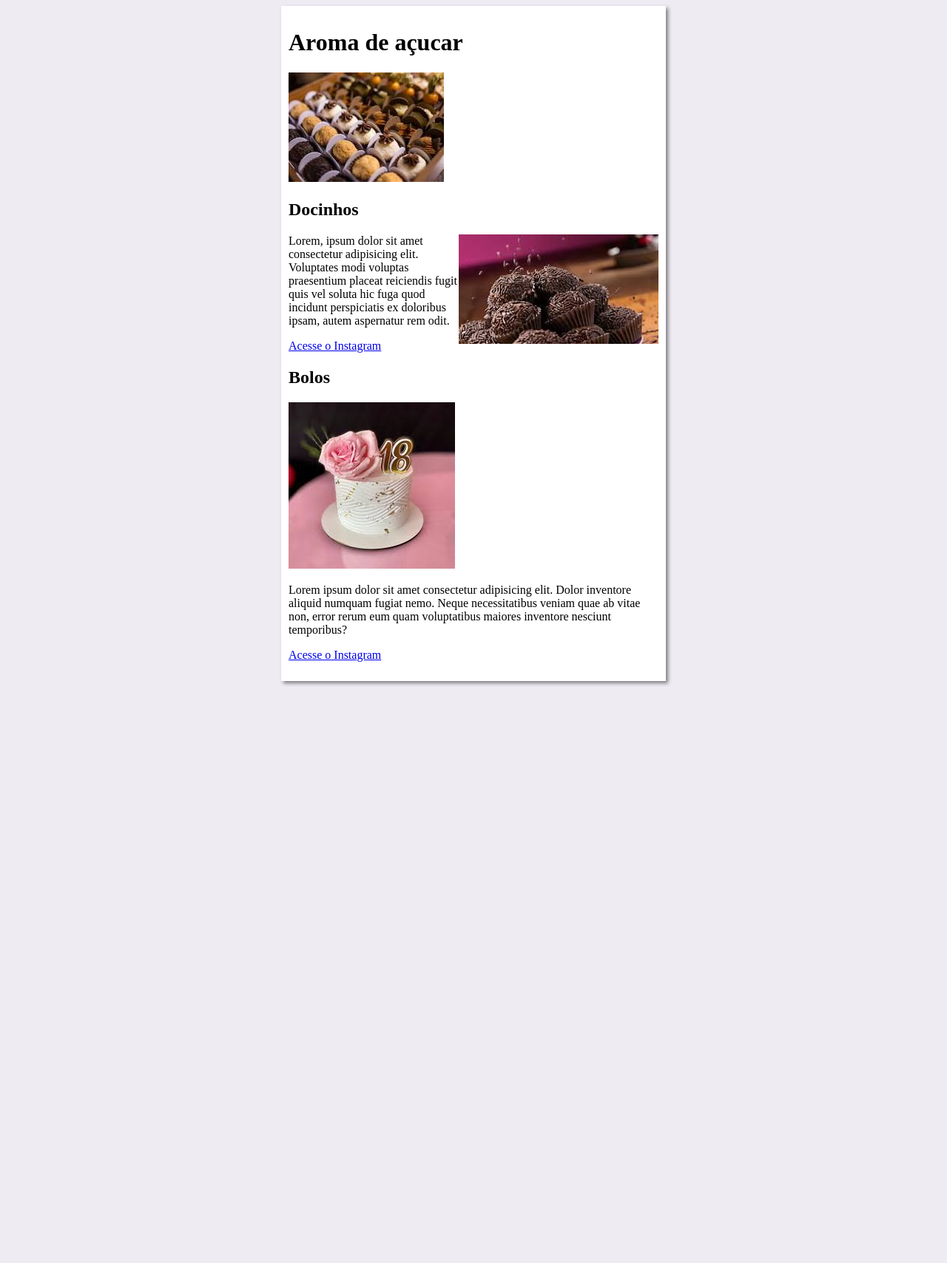
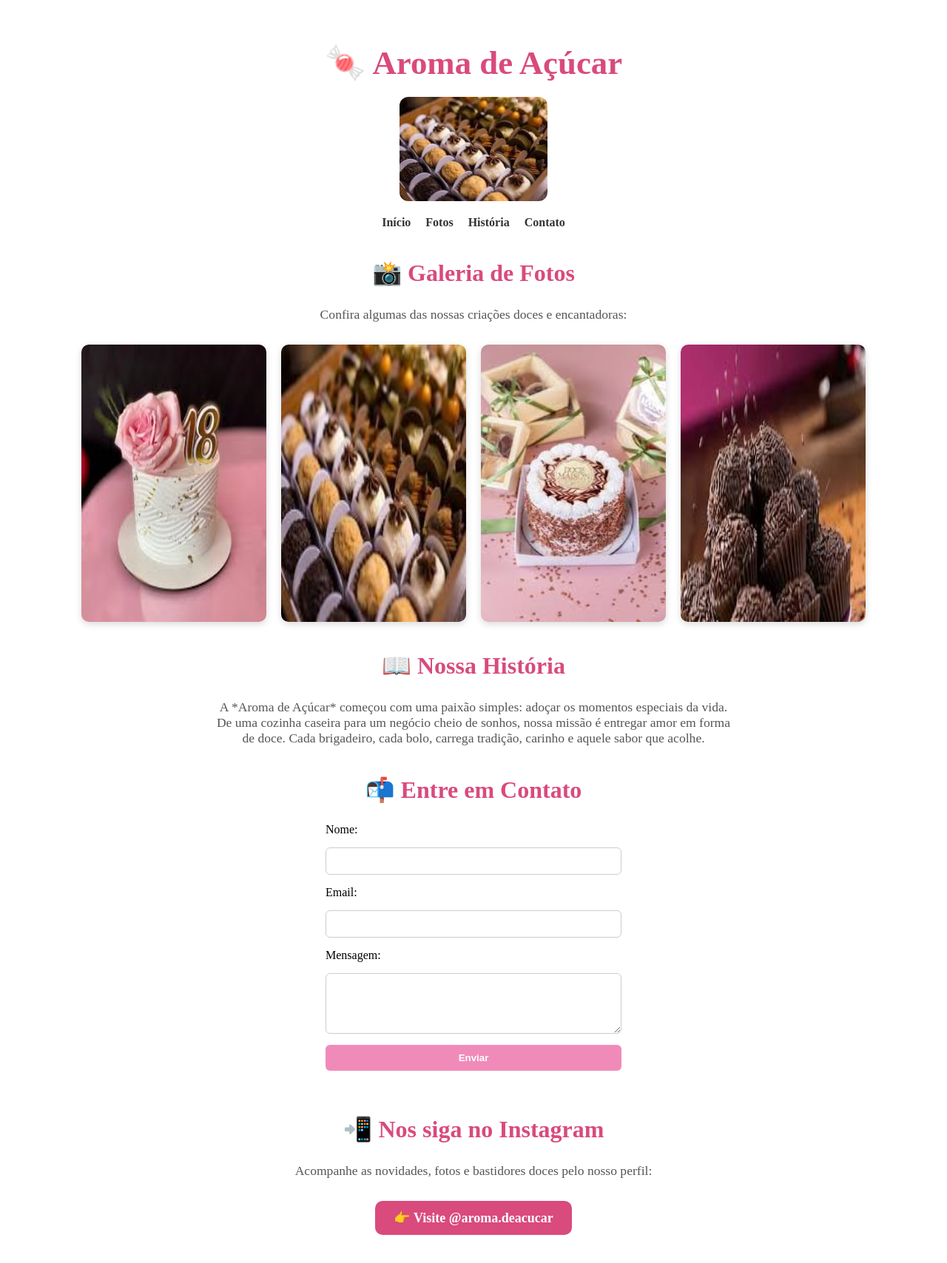
Before and after one commit to brunoluiz131094/projeto-site, a plain HTML site: page index.html in a window 1280 px wide. Shown: the whole page at 74% size. Before the commit the page ends 929 px from the top, so only its background shows below. Drawn offline with Linux system fonts and the light colour scheme.

Commit message:
moficar 2.0

```diff
--- a/estilos/styles.css
+++ b/estilos/styles.css
@@ -1,21 +1,165 @@
-{
-    font-family: Arial, Helvetica, sans-serif
-    Font-size: 16px;
+/* Cabeçalho */
+.header-container {
+    display: flex;
+    flex-direction: column;
+    align-items: center;
+    text-align: center;
+    padding: 20px;
 }
 
-body{
-    background-color: rgb(239, 235, 243);
-
+.header-container img {
+    width: 200px;
+    margin-top: 10px;
+    border-radius: 12px;
 }
 
-main {
-    background-color: white;
-    width: 500px;
-    margin: auto;
-    padding: 10px;
-    box-shadow: 3px 3px 5px rgba(0, 0, 0, 0.473);
+.titulo {
+    font-size: 2.8em;
+    color: #d94a7d;
+    font-weight: bold;
+    margin-bottom: 10px;
 }
 
-img.lado {
-    float: right;
+/* Navegação */
+nav ul {
+    display: flex;
+    justify-content: center;
+    gap: 20px;
+    list-style: none;
+    padding: 0;
+    margin: 0;
 }
+
+nav a {
+    text-decoration: none;
+    color: #333;
+    font-weight: bold;
+    transition: color 0.3s;
+}
+
+nav a:hover {
+    color: #d94a7d;
+}
+
+/* Fade-in na página */
+.fade-in {
+    animation: fadeIn 1s ease;
+    opacity: 0;
+    animation-fill-mode: forwards;
+}
+
+@keyframes fadeIn {
+    to {
+        opacity: 1;
+    }
+}
+
+/* Botão Voltar */
+.btn-voltar {
+    display: inline-flex;
+    align-items: center;
+    gap: 8px;
+    padding: 10px 20px;
+    background-color: #f08bb9;
+    color: white;
+    border: none;
+    border-radius: 8px;
+    cursor: pointer;
+    font-size: 16px;
+    font-weight: bold;
+    margin: 20px;
+    transition: background-color 0.3s ease, transform 0.2s ease;
+    box-shadow: 0 4px 10px rgba(0, 0, 0, 0.1);
+}
+
+.btn-voltar:hover {
+    background-color: #e178a5;
+    transform: translateY(-2px);
+}
+
+/* Galeria */
+.galeria {
+    display: flex;
+    flex-wrap: wrap;
+    gap: 20px;
+    justify-content: center;
+    margin: 20px 0;
+}
+
+.galeria img {
+    width: 250px;
+    border-radius: 10px;
+    box-shadow: 0 3px 10px rgba(0, 0, 0, 0.15);
+    transition: transform 0.3s;
+}
+
+.galeria img:hover {
+    transform: scale(1.05);
+}
+
+/* Títulos das seções */
+.secao-titulo {
+    text-align: center;
+    font-size: 2em;
+    color: #d94a7d;
+    margin-top: 40px;
+}
+
+.descricao {
+    text-align: center;
+    max-width: 700px;
+    margin: 10px auto 30px;
+    color: #555;
+    font-size: 1.1em;
+}
+
+/* Formulário */
+form {
+    max-width: 400px;
+    margin: 0 auto 60px;
+    display: flex;
+    flex-direction: column;
+    gap: 15px;
+}
+
+form input, form textarea {
+    padding: 10px;
+    border: 1px solid #ccc;
+    border-radius: 6px;
+}
+
+form button {
+    padding: 10px;
+    background-color: #f08bb9;
+    color: white;
+    border: none;
+    border-radius: 6px;
+    cursor: pointer;
+    font-weight: bold;
+}
+
+form button:hover {
+    background-color: #e178a5;
+}
+
+.instagram-link {
+    text-align: center;
+    margin: 40px 0 60px;
+}
+
+.btn-instagram {
+    display: inline-block;
+    padding: 12px 25px;
+    background-color: #d94a7d;
+    color: white;
+    font-size: 18px;
+    font-weight: bold;
+    border-radius: 10px;
+    text-decoration: none;
+    transition: background-color 0.3s ease, transform 0.2s ease;
+}
+
+.btn-instagram:hover {
+    background-color: #bb3b69;
+    transform: scale(1.05);
+}
--- a/index.html
+++ b/index.html
@@ -1,29 +1,76 @@
+
 <!DOCTYPE html>
 <html lang="pt-br">
 <head>
     <meta charset="UTF-8">
     <meta name="viewport" content="width=device-width, initial-scale=1.0">
-    <title>Aroma de açucar</title>
+    <title>Registros - Aroma de Açúcar</title>
     <link rel="stylesheet" href="estilos/styles.css">
 </head>
 <body>
-    <main>
-        <Header>
-            <h1>Aroma de açucar</h1>
-            <img src="Imagens/1.jfif" alt="Docinhos">
-        </Header>
-        <Article>
-            <h2> Docinhos</h2>
-            <img class="lado" src="Imagens/3.jfif" alt="docinhos">
-            <p>Lorem, ipsum dolor sit amet consectetur adipisicing elit. Voluptates modi voluptas praesentium placeat reiciendis fugit quis vel soluta hic fuga quod incidunt perspiciatis ex doloribus ipsam, autem aspernatur rem odit.</p>
-            <p> <a href="https://www.instagram.com/aroma.deacucar/">Acesse o Instagram</a></p>
-        </Article>
-        <article>
-            <H2> Bolos</H2>
-            <img  src="Imagens/5.jfif" alt="Bolos">
-            <p>Lorem ipsum dolor sit amet consectetur adipisicing elit. Dolor inventore aliquid numquam fugiat nemo. Neque necessitatibus veniam quae ab vitae non, error rerum eum quam voluptatibus maiores inventore nesciunt temporibus?</p>
-            <p> <a href="https://www.instagram.com/aroma.deacucar/">Acesse o Instagram</a></p>
-        </article>
+    <header>
+        <div class="header-container">
+            <h1 class="titulo">🍬 Aroma de Açúcar</h1>
+            <img src="Imagens/1.jfif" alt="Docinhos coloridos">
+        </div>
+        <nav>
+            <ul>
+                <li><a href="index.html#inicio">Início</a></li>
+                <li><a href="#fotos">Fotos</a></li>
+                <li><a href="#historia">História</a></li>
+                <li><a href="#contato">Contato</a></li>
+            </ul>
+        </nav>
+    </header>
+
+    <main class="fade-in">
+        <!-- FOTOS -->
+        <section id="fotos">
+            <h2 class="secao-titulo">📸 Galeria de Fotos</h2>
+            <p class="descricao">Confira algumas das nossas criações doces e encantadoras:</p>
+            <div class="galeria">
+                <img src="Imagens/5.jfif" alt="Bolo decorado com flores">
+                <img src="Imagens/1.jfif" alt="Docinhos variados coloridos">
+                <img src="Imagens/images.jfif" alt="Bolo temático de aniversário">
+                <img src="Imagens/3.jfif" alt="Docinhos gourmet para festa">
+            </div>
+        </section>
+
+        <!-- HISTÓRIA -->
+        <section id="historia">
+            <h2 class="secao-titulo">📖 Nossa História</h2>
+            <p class="descricao">
+                A *Aroma de Açúcar* começou com uma paixão simples: adoçar os momentos especiais da vida.
+                De uma cozinha caseira para um negócio cheio de sonhos, nossa missão é entregar amor em forma de doce.
+                Cada brigadeiro, cada bolo, carrega tradição, carinho e aquele sabor que acolhe.
+            </p>
+        </section>
+
+        <!-- CONTATO -->
+        <section id="contato">
+            <h2 class="secao-titulo">📬 Entre em Contato</h2>
+            <form action="mailto:seuemail@dominio.com" method="post" enctype="text/plain">
+                <label for="nome">Nome:</label>
+                <input type="text" id="nome" name="nome" required>
+
+                <label for="email">Email:</label>
+                <input type="email" id="email" name="email" required>
+
+                <label for="mensagem">Mensagem:</label>
+                <textarea id="mensagem" name="mensagem" rows="4" required></textarea>
+
+                <button type="submit">Enviar</button>
+            </form>
+        </section>
+
+        <!-- INSTAGRAM -->
+        <section class="instagram-link">
+            <h2 class="secao-titulo">📲 Nos siga no Instagram</h2>
+            <p class="descricao">Acompanhe as novidades, fotos e bastidores doces pelo nosso perfil:</p>
+            <a href="https://www.instagram.com/aroma.deacucar/" target="_blank" class="btn-instagram">
+                👉 Visite @aroma.deacucar
+            </a>
+        </section>
     </main>
 </body>
 </html>
```
